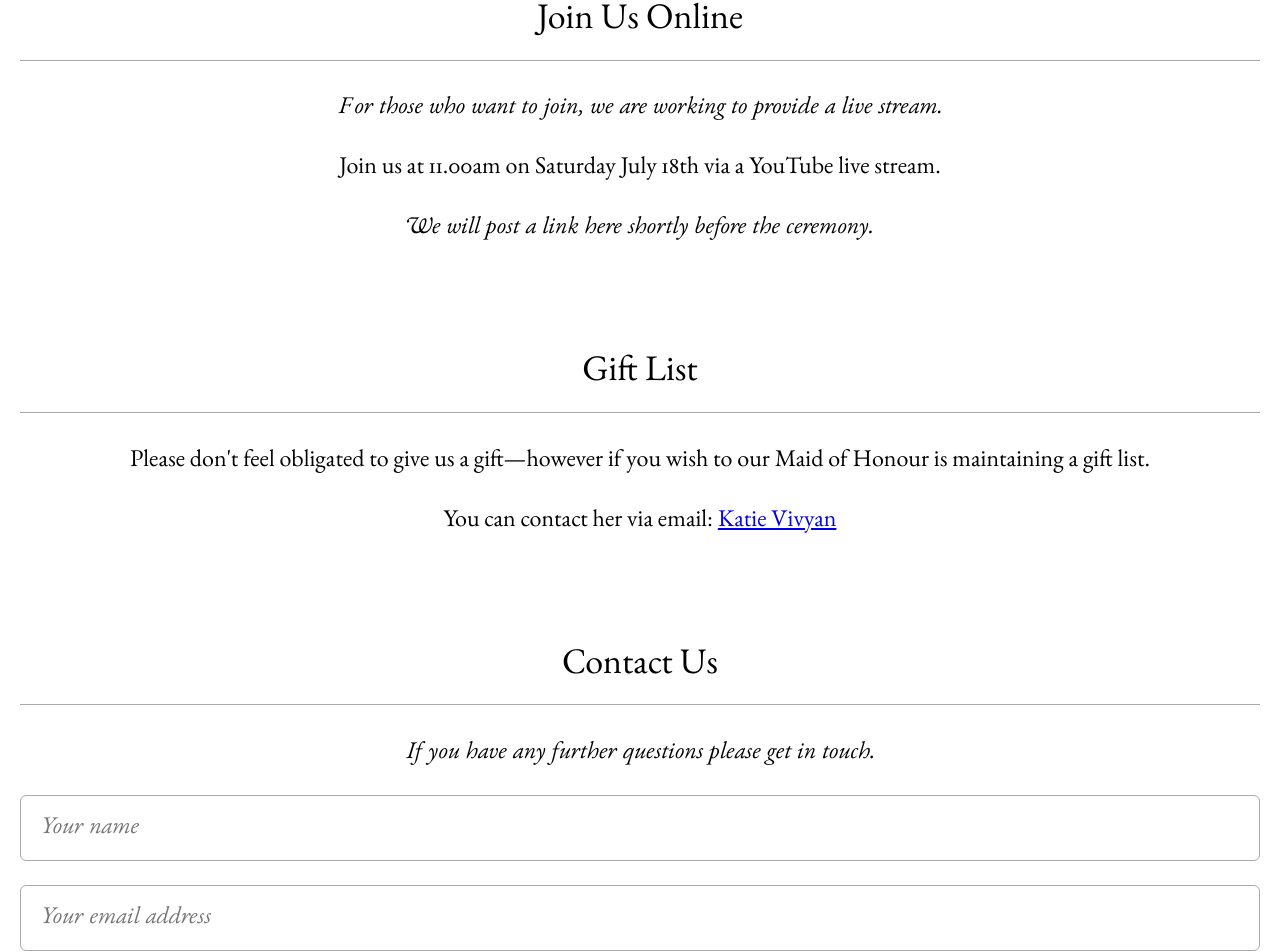
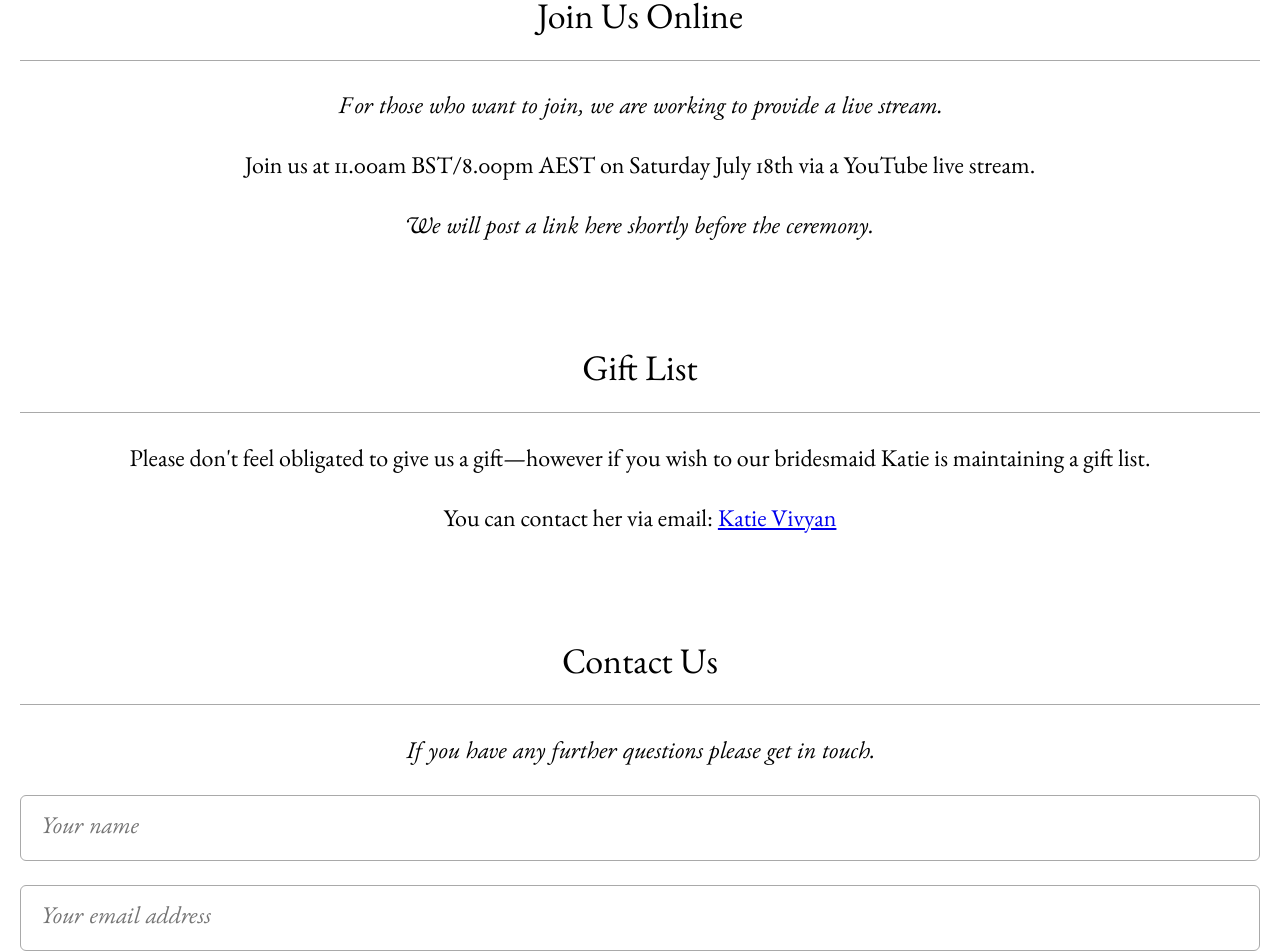
Before and after one commit to tomduckering/jo-and-tom-dot-com, a React (Create React App) app: page / in a window 1280 px wide. Shown: the part 1143-2095 px from the top of the page. Built offline with nearby package versions, Linux system fonts and the light colour scheme.

Commit message:
Wording and email fix

```diff
--- a/src/App.tsx
+++ b/src/App.tsx
@@ -40,7 +40,7 @@ const App: React.FC = () => {
             </em>
           </p>
           <p>
-            Join us at <time>11.00am</time> on Saturday July 18th via a YouTube
+            Join us at <time>11.00am BST/8.00pm AEST</time> on Saturday July 18th via a YouTube
             live stream.
           </p>
           <p>
@@ -51,11 +51,11 @@ const App: React.FC = () => {
           <h2>Gift List</h2>
           <p>
             Please don't feel obligated to give us a gift—however if you wish to
-            our Maid of Honour is maintaining a gift list.
+            our bridesmaid Katie is maintaining a gift list.
           </p>
           <p>
             You can contact her via email:{" "}
-            <a href="https://www.johnlewisgiftlist.com/giftint/JSPs/GiftList/BuyGifts/GuestFindAList.jsp">
+            <a href="mailto:kvivyan@hotmail.com">
               Katie Vivyan
             </a>
           </p>
```
